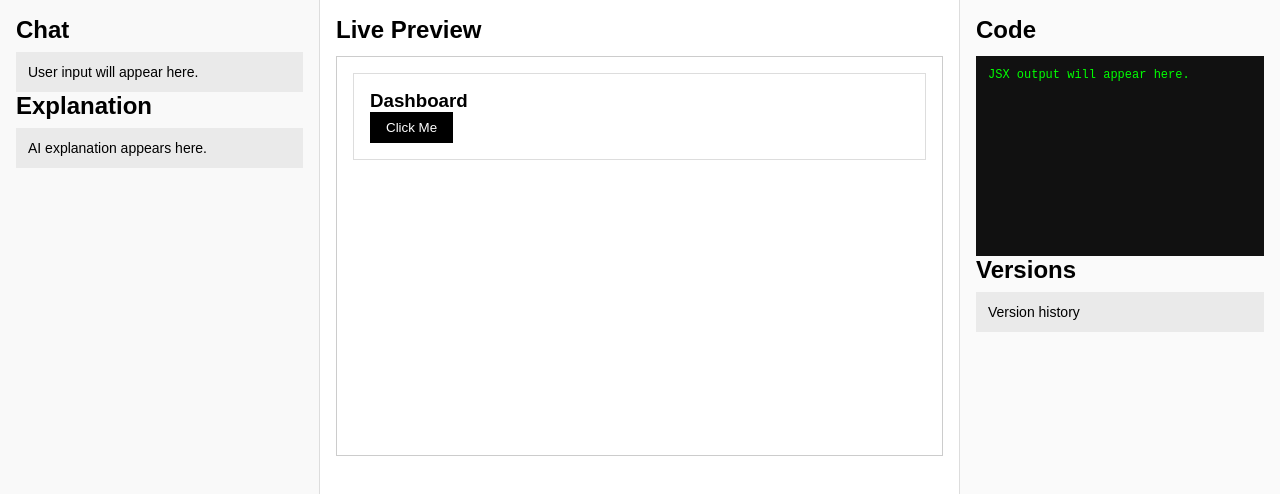
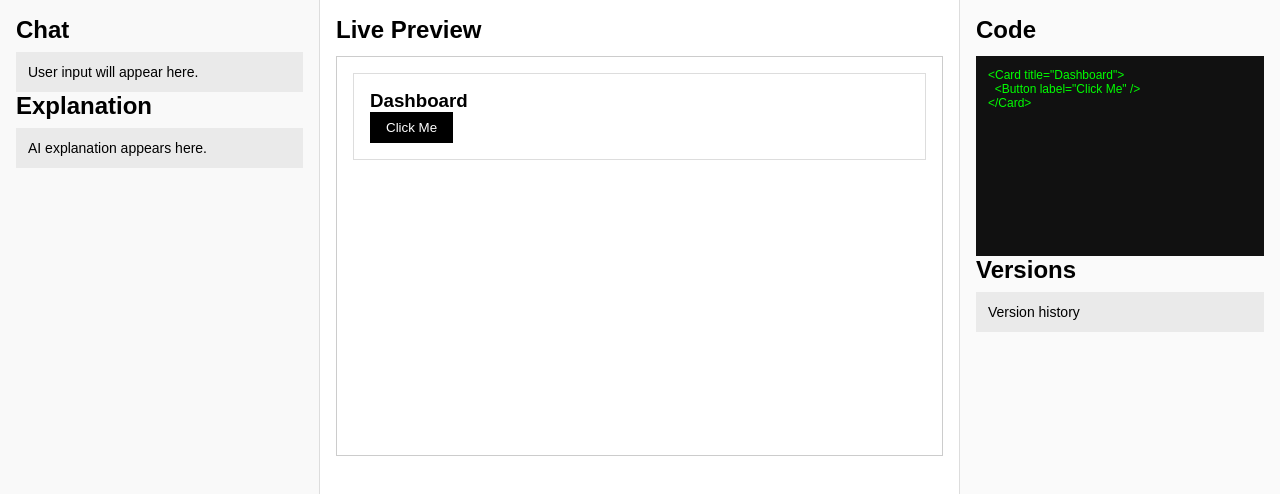
Before and after one commit to anshul-c0des/elemant, a Next.js app: page / in a window 1280 px wide. Shown: the top 494 px of the page. Built offline with nearby package versions, Linux system fonts and the light colour scheme.

Commit message:
build planner with gemini ai

```diff
--- a/package.json
+++ b/package.json
@@ -9,6 +9,7 @@
     "lint": "eslint"
   },
   "dependencies": {
+    "@google/generative-ai": "^0.24.1",
     "next": "16.1.6",
     "react": "19.2.3",
     "react-dom": "19.2.3"
--- a/src/app/page.tsx
+++ b/src/app/page.tsx
@@ -1,6 +1,8 @@
 import JSONRenderer from "@/components/renderer/JSONRenderer";
 import { UIComponentNode } from "@/types/ui";
+import { jsonToJsx } from "@/lib/jsonToJsx";
 
+export default function HomePage() {
   const testTree: UIComponentNode = {
     id: "root",
     type: "Card",
@@ -14,8 +16,8 @@ const testTree: UIComponentNode = {
     ],
   };
 
+  const jsxCode = jsonToJsx(testTree);
 
-export default function HomePage() {
   return (
     <div className="app-container">
       <div className="panel left-panel">
@@ -36,7 +38,7 @@ export default function HomePage() {
       <div className="panel right-panel">
         <h2>Code</h2>
         <div className="code-container">
-          JSX output will appear here.
+          <pre>{jsxCode}</pre>
         </div>
 
         <h2>Versions</h2>
--- /dev/null
+++ b/src/lib/jsonToJsx.ts
@@ -0,0 +1,25 @@
+import { UIComponentNode } from "@/types/ui";
+
+export function jsonToJsx(node: UIComponentNode, indent = 0): string {
+  const space = "  ".repeat(indent);
+
+  const props =
+    node.props && Object.keys(node.props).length > 0
+      ? " " +
+        Object.entries(node.props)
+          .map(([key, value]) => `${key}="${value}"`)
+          .join(" ")
+      : "";
+
+  if (!node.children || node.children.length === 0) {
+    return `${space}<${node.type}${props} />`;
+  }
+
+  const children = node.children
+    .map((child) => jsonToJsx(child, indent + 1))
+    .join("\n");
+
+  return `${space}<${node.type}${props}>
+${children}
+${space}</${node.type}>`;
+}
--- /dev/null
+++ b/src/lib/plannerPrompt.ts
@@ -0,0 +1,26 @@
+export const plannerSystemPrompt = `
+You are a deterministic UI planning agent.
+
+You must output ONLY valid JSON.
+No explanations.
+No markdown.
+No text outside JSON.
+
+Allowed components:
+Navbar, Sidebar, Card, Button, Input, Table, Modal, Chart
+
+Rules:
+- Do not invent new components.
+- Do not generate styling.
+- Do not generate JSX.
+- If user wants a new UI, return modificationType: "create".
+- If modifying existing UI, return modificationType: "edit".
+- Use structured actions for edits.
+
+Edit actions allowed:
+- addComponent
+- removeComponent
+- updateProp
+
+Return JSON only.
+`;
```
Also changed, not shown: src/app/api/plan/route.ts (added, +35 -0 lines), src/types/plan.ts (added, +28 -0 lines), 1 other file (tests, documents, lock files or other folders). Lines whose indentation alone changed are shown as unchanged.
